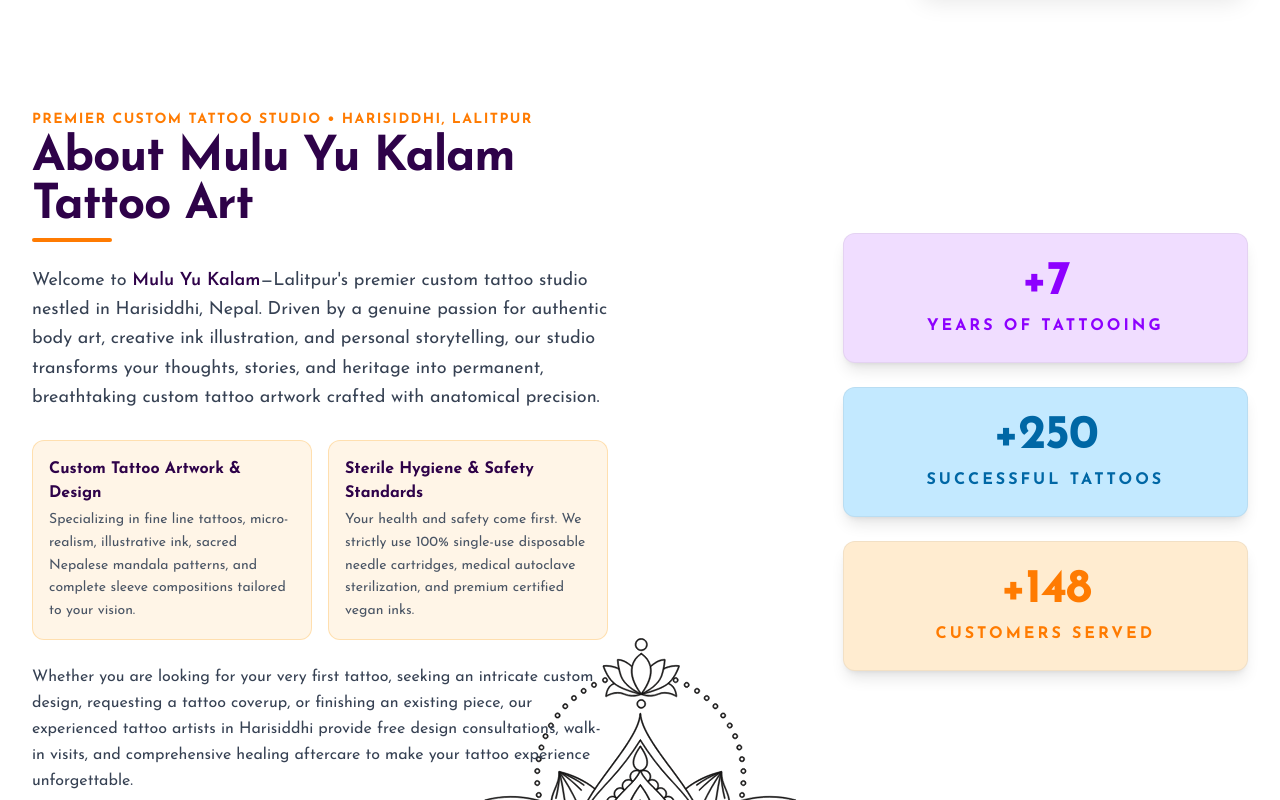
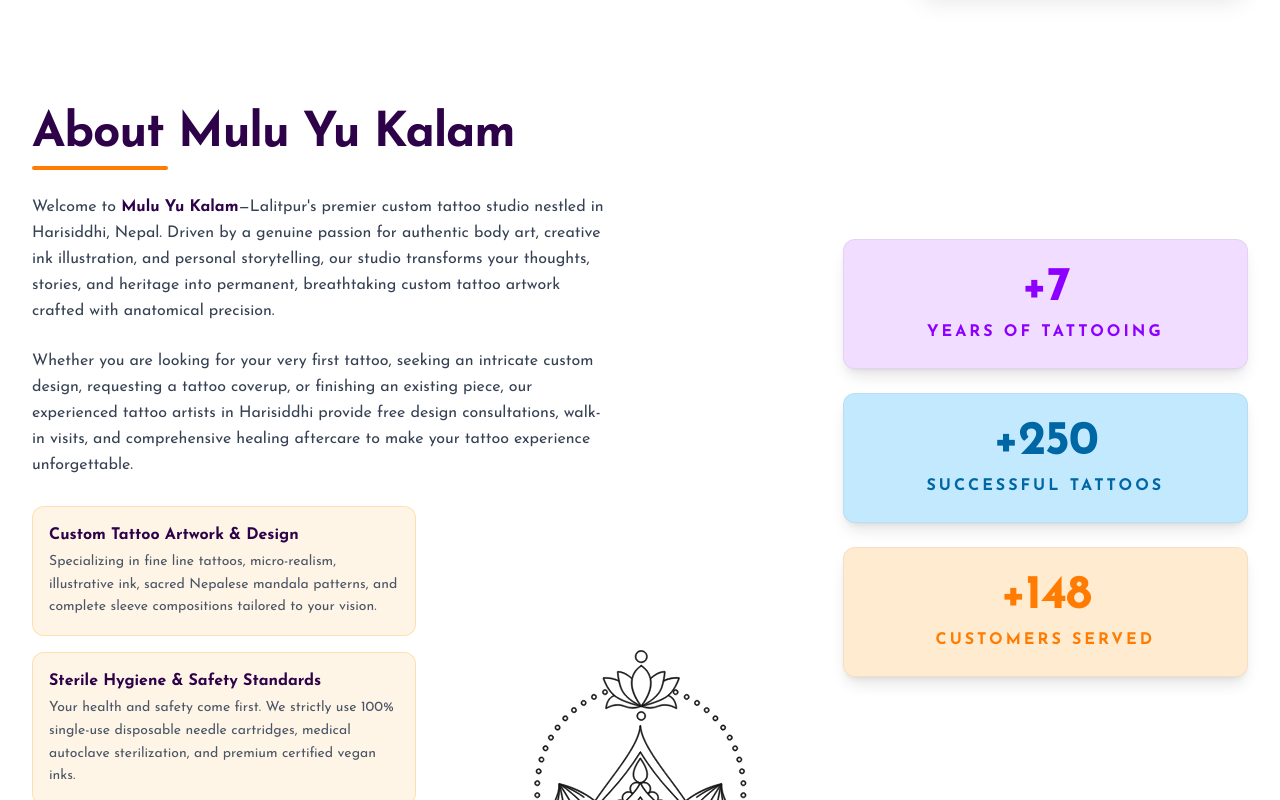
Before and after one commit to hudeopra/Mulu-Yu-Kalam, a Next.js app: page / in a window 1280 px wide. Shown: the part 900-1700 px from the top of the page. Built offline with nearby package versions, Linux system fonts and the light colour scheme; no server answers.

Commit message:
About update content/ clearing ai content

```diff
--- a/src/app/layout.tsx
+++ b/src/app/layout.tsx
@@ -140,8 +140,8 @@
         type: 'image/svg+xml',
       },
     ],
-    shortcut: '/assets/img/Mulu-Yu-Kalam.svg',
-    apple: '/assets/img/Mulu-Yu-Kalam.svg',
+    shortcut: '/assets/img/unalome-favicon.png',
+    apple: '/assets/img/unalome-favicon.png',
   },
   robots: {
     index: true,
--- a/src/components/landing/AboutSection.tsx
+++ b/src/components/landing/AboutSection.tsx
@@ -73,25 +73,40 @@
           {/* Text content column */}
           <div className="lg:col-span-6 space-y-6">
             <div>
-              <span className="text-[#ff7b01] font-bold text-xs sm:text-sm tracking-widest uppercase block mb-1">
-                Premier Custom Tattoo Studio • Harisiddhi, Lalitpur
-              </span>
-              <h2 className="text-3xl sm:text-4xl lg:text-5xl font-extrabold text-[#2e0249] tracking-tight relative pb-3 after:content-[''] after:absolute after:bottom-0 after:left-0 after:w-20 after:h-1 after:bg-[#ff7b01] after:rounded-full">
-                About Mulu Yu Kalam Tattoo Art
+              <h2 className="text-3xl sm:text-4xl lg:text-5xl font-extrabold text-[#2e0249] tracking-tight relative pb-3 after:content-[''] after:absolute after:bottom-0 after:left-0 after:w-34 after:h-1 after:bg-[#ff7b01] after:rounded-full">
+                About Mulu Yu Kalam
               </h2>
             </div>
 
-            <p className="text-gray-700 leading-relaxed text-base sm:text-lg">
-              Welcome to <span className="font-semibold text-[#2e0249]">Mulu Yu Kalam</span>—Lalitpur&apos;s premier custom tattoo studio nestled in Harisiddhi, Nepal. Driven by a genuine passion for authentic body art, creative ink illustration, and personal storytelling, our studio transforms your thoughts, stories, and heritage into permanent, breathtaking custom tattoo artwork crafted with anatomical precision.
+            <p className="text-gray-700 leading-relaxed text-base  ">
+              Welcome to{' '}
+              <span className="font-bold text-[#2e0249]">Mulu Yu Kalam</span>
+              —Lalitpur&apos;s premier custom tattoo studio nestled in
+              Harisiddhi, Nepal. Driven by a genuine passion for authentic body
+              art, creative ink illustration, and personal storytelling, our
+              studio transforms your thoughts, stories, and heritage into
+              permanent, breathtaking custom tattoo artwork crafted with
+              anatomical precision.
             </p>
 
-            <div className="grid grid-cols-1 sm:grid-cols-2 gap-4 pt-1">
+            <p className="text-gray-700 leading-relaxed text-sm sm:text-base">
+              Whether you are looking for your very first tattoo, seeking an
+              intricate custom design, requesting a tattoo coverup, or finishing
+              an existing piece, our experienced tattoo artists in Harisiddhi
+              provide free design consultations, walk-in visits, and
+              comprehensive healing aftercare to make your tattoo experience
+              unforgettable.
+            </p>
+
+            <div className="flex lg:flex-col lg:w-8/12 gap-4 pt-1">
               <div className="bg-[#ffecd0]/50 p-4 rounded-xl border border-[#ffbd5b]/40">
                 <h3 className="font-bold text-[#2e0249] text-base mb-1">
                   Custom Tattoo Artwork & Design
                 </h3>
                 <p className="text-gray-600 text-sm leading-relaxed">
-                  Specializing in fine line tattoos, micro-realism, illustrative ink, sacred Nepalese mandala patterns, and complete sleeve compositions tailored to your vision.
+                  Specializing in fine line tattoos, micro-realism, illustrative
+                  ink, sacred Nepalese mandala patterns, and complete sleeve
+                  compositions tailored to your vision.
                 </p>
               </div>
 
@@ -100,14 +115,12 @@
                   Sterile Hygiene & Safety Standards
                 </h3>
                 <p className="text-gray-600 text-sm leading-relaxed">
-                  Your health and safety come first. We strictly use 100% single-use disposable needle cartridges, medical autoclave sterilization, and premium certified vegan inks.
+                  Your health and safety come first. We strictly use 100%
+                  single-use disposable needle cartridges, medical autoclave
+                  sterilization, and premium certified vegan inks.
                 </p>
               </div>
             </div>
-
-            <p className="text-gray-700 leading-relaxed text-sm sm:text-base">
-              Whether you are looking for your very first tattoo, seeking an intricate custom design, requesting a tattoo coverup, or finishing an existing piece, our experienced tattoo artists in Harisiddhi provide free design consultations, walk-in visits, and comprehensive healing aftercare to make your tattoo experience unforgettable.
-            </p>
           </div>
 
           {/* Counters Column */}
```
